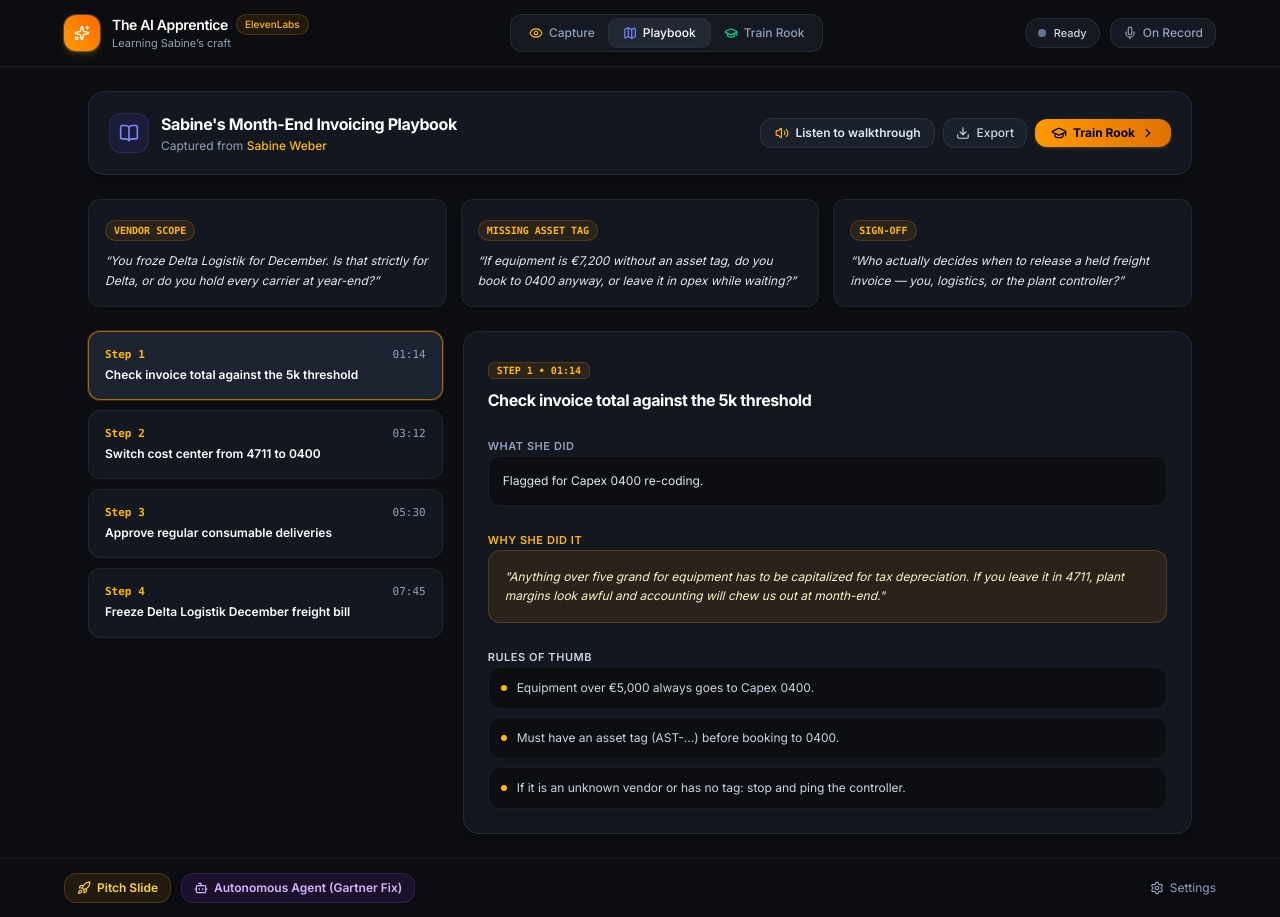
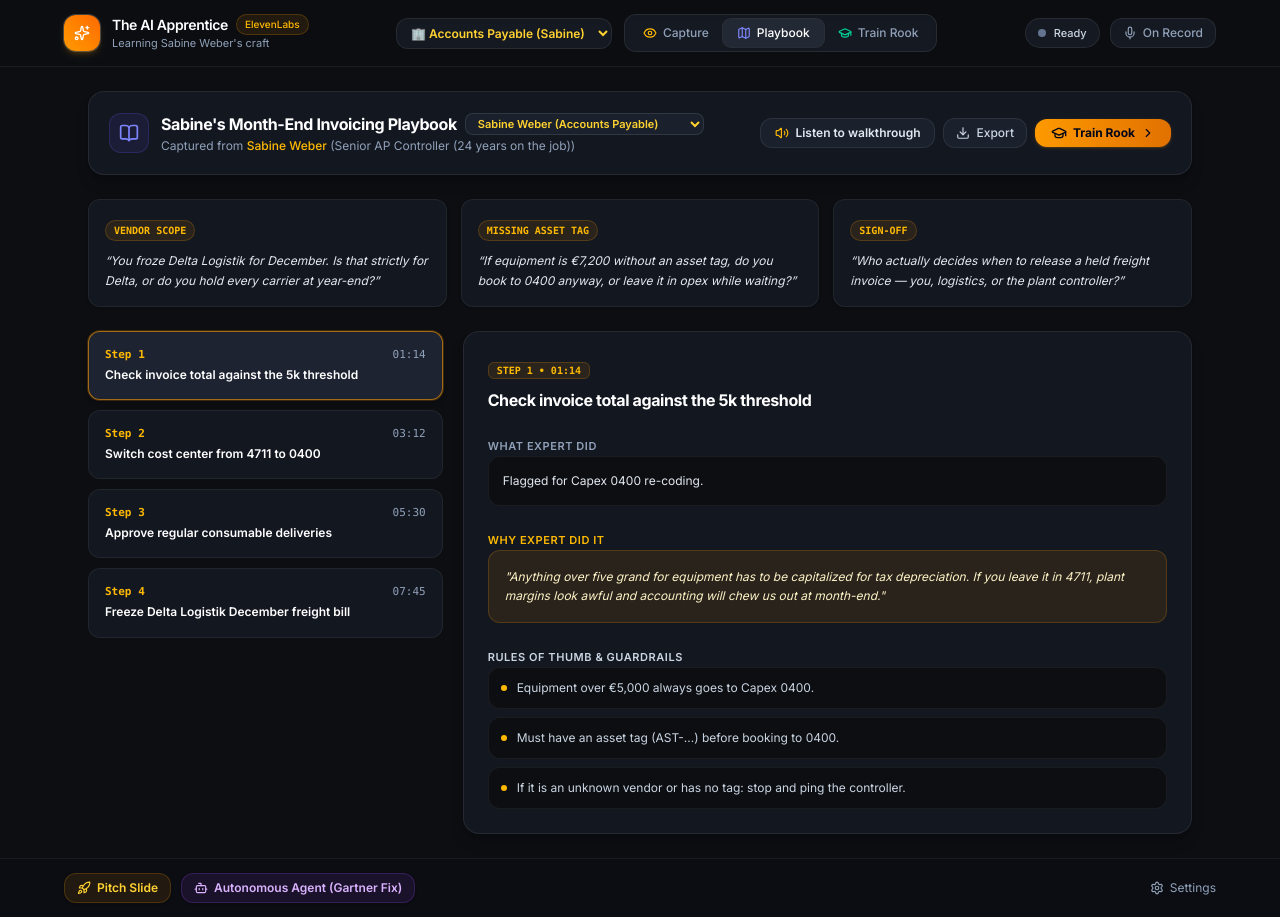
Before and after one commit to orbitmint/shadow-ai-apprentice, a Next.js app: page / in a window 1280 px wide. Both pictures are taken after a click on the button "Playbook". Built offline with nearby package versions, Linux system fonts and the light colour scheme.

Commit message:
Add global and playbook scenario selector for instant switching

```diff
--- a/src/components/Header.tsx
+++ b/src/components/Header.tsx
@@ -16,6 +16,8 @@ export const Header: React.FC = () => {
   const {
     mode,
     setMode,
+    scenario,
+    switchScenario,
     isOffRecord,
     toggleOffRecord,
     agentStatus,
@@ -26,7 +28,7 @@ export const Header: React.FC = () => {
   return (
     <header className="border-b border-white/[0.06] bg-[#0c0e12]/80 backdrop-blur-xl sticky top-0 z-50 px-6 py-3.5 transition-all">
       <div className="max-w-6xl mx-auto flex items-center justify-between">
-        {/* Brand */}
+        {/* Brand & Subtitle */}
         <div className="flex items-center gap-3">
           <div className="w-9 h-9 rounded-xl bg-gradient-to-tr from-amber-500 to-orange-500 flex items-center justify-center text-white shadow-md shadow-amber-500/20 ring-1 ring-white/20">
             <Sparkles className="w-4 h-4" />
@@ -38,11 +40,24 @@ export const Header: React.FC = () => {
                 ElevenLabs
               </span>
             </div>
-            <p className="text-[11px] text-slate-400">Learning Sabine&rsquo;s craft</p>
+            <p className="text-[11px] text-slate-400">
+              Learning {scenario === 'incident' ? "Marcus Vance's" : "Sabine Weber's"} craft
+            </p>
           </div>
         </div>
 
-        {/* Friendly Mode Tabs */}
+        {/* Global Scenario Selector & Mode Tabs */}
+        <div className="flex items-center gap-3">
+          <select
+            value={scenario}
+            onChange={(e) => switchScenario(e.target.value as any)}
+            className="bg-[#151921] border border-white/[0.08] rounded-xl px-2.5 py-1.5 text-xs text-amber-300 font-semibold focus:outline-none focus:border-amber-500/60 transition cursor-pointer shadow-inner"
+            title="Switch workflow scenario globally"
+          >
+            <option value="ap">🏢 Accounts Payable (Sabine)</option>
+            <option value="incident">⚡ IT Incidents (Marcus)</option>
+          </select>
+
           <nav className="flex items-center bg-[#151921] border border-white/[0.08] rounded-xl p-1 shadow-inner">
             <button
               onClick={() => setMode('capture')}
@@ -78,6 +93,7 @@ export const Header: React.FC = () => {
               Train Rook
             </button>
           </nav>
+        </div>
 
         {/* Right Actions */}
         <div className="flex items-center gap-2.5">
@@ -115,7 +131,7 @@ export const Header: React.FC = () => {
             <button
               onClick={startDebrief}
               disabled={isDebriefing}
-              className="px-3.5 py-1.5 bg-gradient-to-r from-emerald-600 to-teal-600 hover:from-emerald-500 hover:to-teal-500 text-white rounded-xl text-xs font-semibold transition-all flex items-center gap-1.5 shadow-md shadow-emerald-900/30 disabled:opacity-50"
+              className="px-3.5 py-1.5 bg-gradient-to-r from-emerald-600 to-teal-600 hover:from-emerald-500 hover:to-teal-500 text-white rounded-xl text-xs font-semibold transition-all flex items-center gap-1.5 shadow-md shadow-emerald-950/40 disabled:opacity-50"
             >
               <CheckCircle2 className="w-3.5 h-3.5" />
               {isDebriefing ? 'Reviewing...' : 'Done & Debrief'}
--- a/src/components/WorkMapViewer.tsx
+++ b/src/components/WorkMapViewer.tsx
@@ -2,11 +2,11 @@
 
 import React, { useState } from 'react';
 import { useApprentice } from '@/context/ApprenticeContext';
-import { Volume2, GraduationCap, ChevronRight, Download, BookOpen } from 'lucide-react';
+import { Volume2, GraduationCap, ChevronRight, Download, BookOpen, Building2, Server } from 'lucide-react';
 import { speakText } from '@/utils/elevenlabs';
 
 export const WorkMapViewer: React.FC = () => {
-  const { workMap, debriefQuestions, setMode } = useApprentice();
+  const { workMap, debriefQuestions, setMode, scenario, switchScenario } = useApprentice();
   const [selectedStepId, setSelectedStepId] = useState<string>(
     workMap?.steps[0]?.id || 'step-1'
   );
@@ -30,22 +30,33 @@ export const WorkMapViewer: React.FC = () => {
       encodeURIComponent(JSON.stringify(workMap, null, 2));
     const a = document.createElement('a');
     a.href = dataStr;
-    a.download = `playbook.json`;
+    a.download = `playbook-${scenario}.json`;
     a.click();
   };
 
   return (
     <div className="space-y-6">
-      {/* Top Banner */}
+      {/* Top Banner with Scenario Selector */}
       <div className="bg-[#131720] border border-white/[0.08] rounded-2xl p-5 flex flex-col md:flex-row md:items-center justify-between gap-4 shadow-lg shadow-black/20">
         <div className="flex items-center gap-3">
           <div className="w-10 h-10 rounded-xl bg-indigo-500/10 border border-indigo-500/20 flex items-center justify-center text-indigo-400">
             <BookOpen className="w-5 h-5" />
           </div>
           <div>
-            <h2 className="text-base font-bold text-white tracking-tight">{workMap.title}</h2>
+            <div className="flex items-center gap-2">
+              <h2 className="text-base font-bold text-white tracking-tight">{workMap.title}</h2>
+              {/* Scenario Selector Dropdown directly on Playbook */}
+              <select
+                value={scenario}
+                onChange={(e) => switchScenario(e.target.value as any)}
+                className="bg-[#1a202c] border border-white/[0.1] rounded-lg px-2 py-0.5 text-[11px] text-amber-300 font-semibold focus:outline-none focus:border-amber-500/60 transition cursor-pointer"
+              >
+                <option value="ap">Sabine Weber (Accounts Payable)</option>
+                <option value="incident">Marcus Vance (IT Incident Escalation)</option>
+              </select>
+            </div>
             <p className="text-xs text-slate-400 mt-0.5">
-              Captured from <span className="text-amber-400 font-medium">{workMap.expertName}</span>
+              Captured from <span className="text-amber-400 font-medium">{workMap.expertName}</span> ({workMap.expertRole})
             </p>
           </div>
         </div>
@@ -86,19 +97,25 @@ export const WorkMapViewer: React.FC = () => {
       <div className="grid grid-cols-1 md:grid-cols-3 gap-3.5">
         {(debriefQuestions.length > 0 ? debriefQuestions : [
           {
-            topic: 'Vendor Scope',
+            topic: scenario === 'incident' ? 'Reboot Policy' : 'Vendor Scope',
             question:
-              'You froze Delta Logistik for December. Is that strictly for Delta, or do you hold every carrier at year-end?',
+              scenario === 'incident'
+                ? 'Under what exact threshold would you authorize a primary DB reboot instead of replica failover?'
+                : 'You froze Delta Logistik for December. Is that strictly for Delta, or do you hold every carrier at year-end?',
           },
           {
-            topic: 'Missing Asset Tag',
+            topic: scenario === 'incident' ? 'Lag Guardrail' : 'Missing Asset Tag',
             question:
-              'If equipment is €7,200 without an asset tag, do you book to 0400 anyway, or leave it in opex while waiting?',
+              scenario === 'incident'
+                ? 'If replica lag exceeds 5 seconds, do you still shift traffic or let connections queue up?'
+                : 'If equipment is €7,200 without an asset tag, do you book to 0400 anyway, or leave it in opex while waiting?',
           },
           {
-            topic: 'Sign-off',
+            topic: scenario === 'incident' ? 'Post-Mortem' : 'Sign-off',
             question:
-              'Who actually decides when to release a held freight invoice — you, logistics, or the plant controller?',
+              scenario === 'incident'
+                ? 'Who is paged for incident approval if the primary cluster fails to elect a new leader?'
+                : 'Who actually decides when to release a held freight invoice — you, logistics, or the plant controller?',
           },
         ]).map((dq, idx) => (
           <div key={idx} className="p-4 rounded-xl bg-[#131720] border border-white/[0.06] space-y-1.5 shadow-sm">
@@ -147,7 +164,7 @@ export const WorkMapViewer: React.FC = () => {
 
           <div className="space-y-1.5">
             <span className="text-[11px] uppercase tracking-wider text-slate-400 font-semibold">
-              What she did
+              What expert did
             </span>
             <p className="text-xs text-slate-200 bg-[#0c0e12] p-3.5 rounded-xl border border-white/[0.06] leading-relaxed">
               {selectedStep.decision}
@@ -156,7 +173,7 @@ export const WorkMapViewer: React.FC = () => {
 
           <div className="space-y-1.5">
             <span className="text-[11px] uppercase tracking-wider text-amber-400 font-semibold">
-              Why she did it
+              Why expert did it
             </span>
             <p className="text-xs text-amber-100 italic bg-amber-500/10 border border-amber-500/20 p-4 rounded-xl leading-relaxed">
               {selectedStep.reason}
@@ -165,7 +182,7 @@ export const WorkMapViewer: React.FC = () => {
 
           <div className="space-y-2">
             <span className="text-[11px] uppercase tracking-wider text-slate-300 font-semibold">
-              Rules of thumb
+              Rules of thumb &amp; Guardrails
             </span>
             <div className="space-y-2">
               {selectedStep.guardrails.map((g, idx) => (
```
Lines whose indentation alone changed are shown as unchanged.
